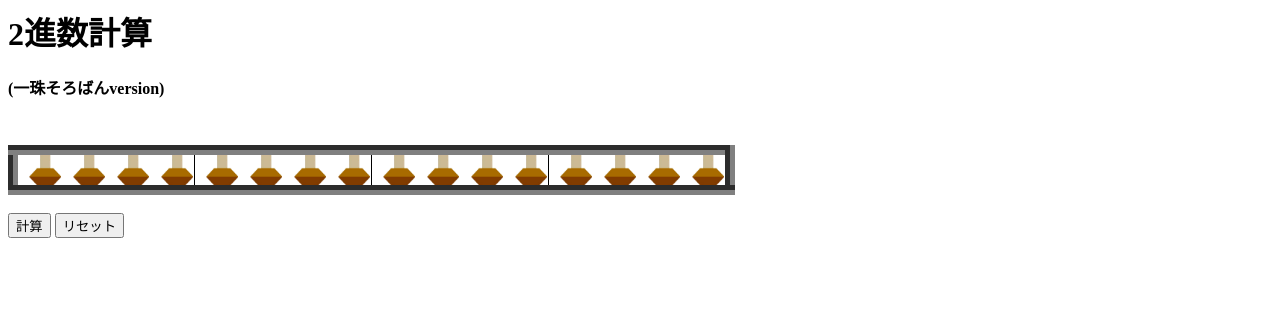
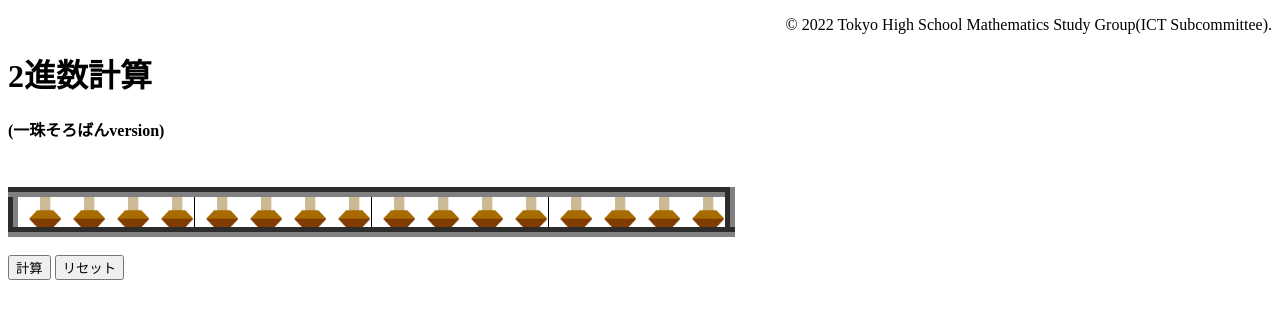
Before and after one commit to masaya1206/ichidama, a plain HTML site: page index.html in a window 1280 px wide. Drawn offline with Linux system fonts and the light colour scheme.

Commit message:
Add files via upload

```diff
--- a/index.html
+++ b/index.html
@@ -62,6 +62,7 @@ input[type=checkbox]:checked + .checkbox01::after {
     <script src="main.js"></script>
   </head>
   <body>
+    <p style="text-align:right"> &copy; 2022 Tokyo High School Mathematics Study Group(ICT Subcommittee).</p>
     <h1>2進数計算<h4>(一珠そろばんversion)</h4></h1>
     <table border="10" rules="groups" >
       <colgroup span="4">
```
